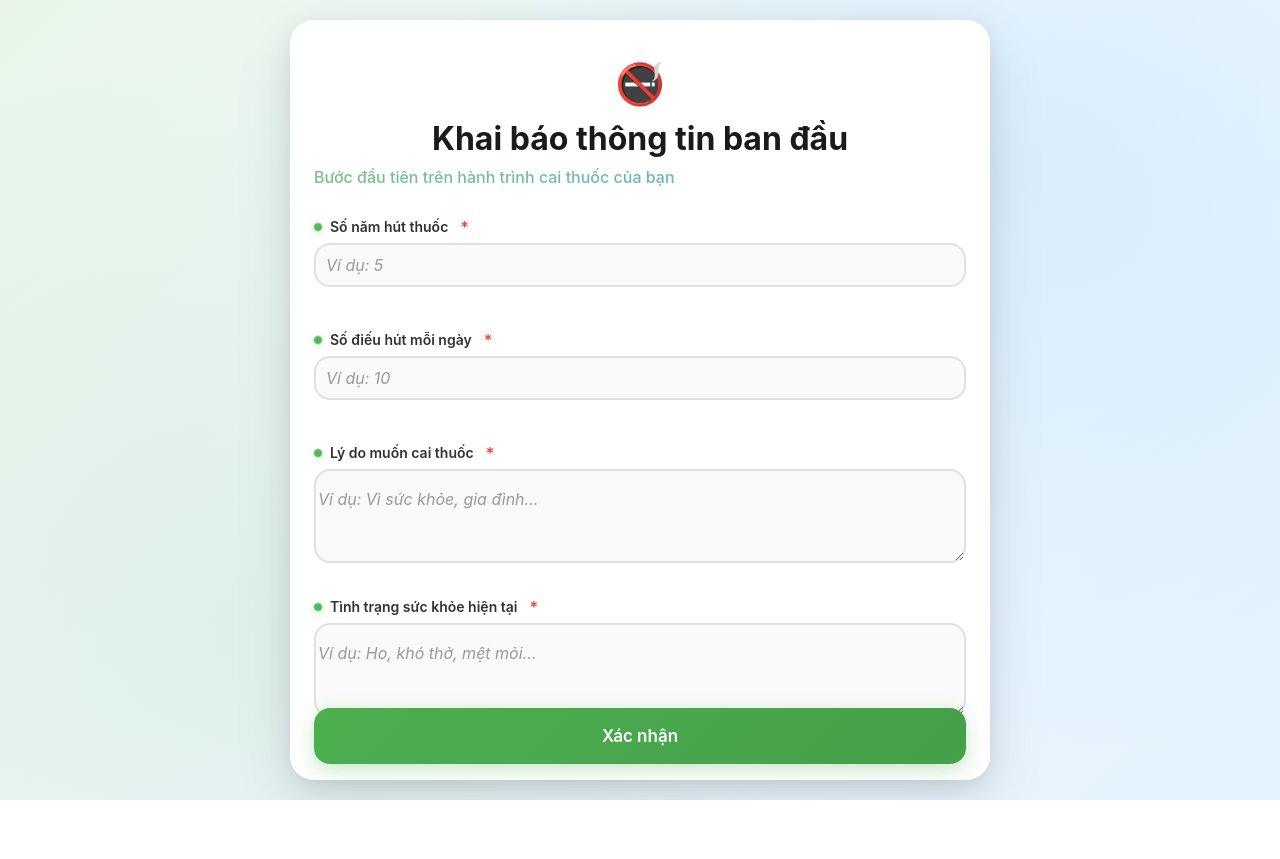
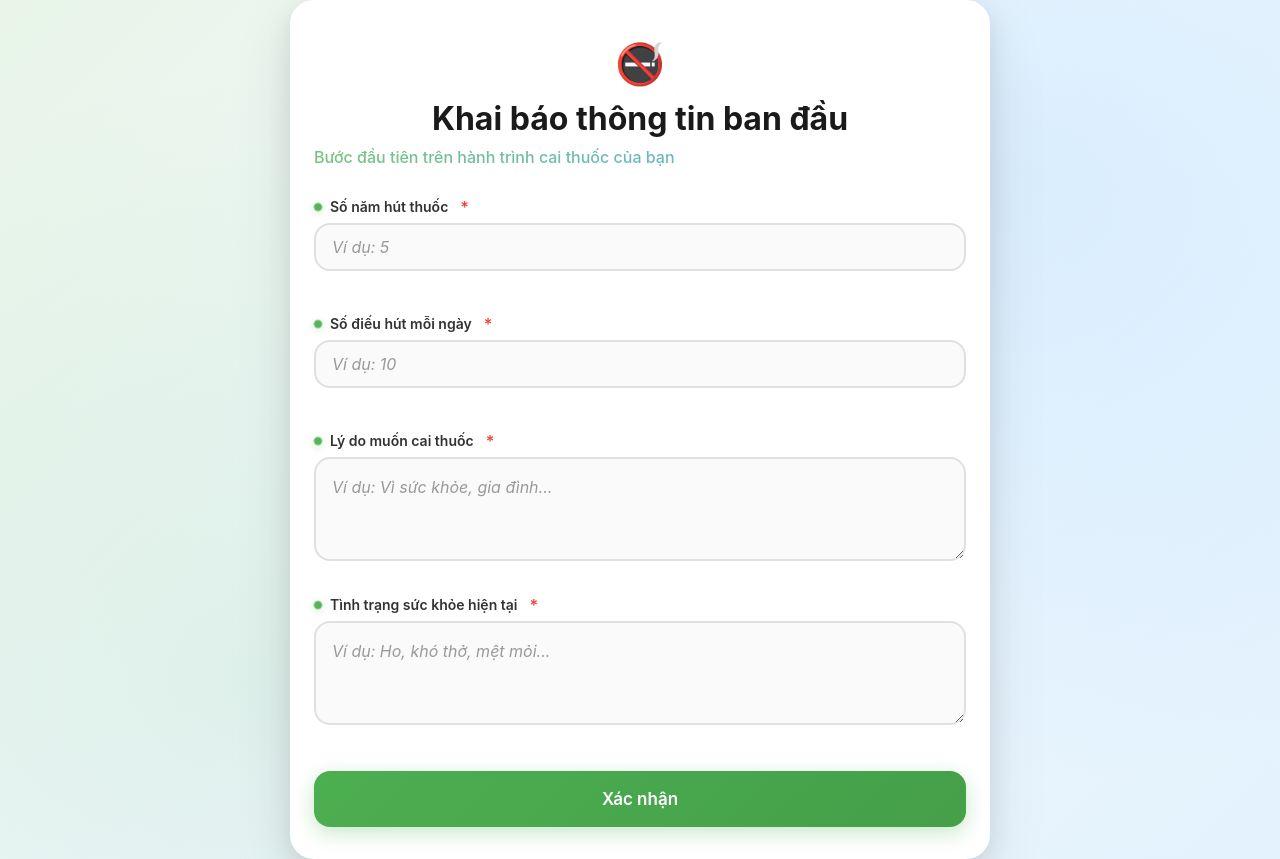
Before and after one commit to Kthichcode/SWP_ProjectQuitSmoking, a React (Vite) app in the folder Fontend/: page /initial-info in a window 1280 px wide. Before the commit the page ends 800 px from the top, so only its background shows below. Built offline with nearby package versions, Linux system fonts and the light colour scheme.

Commit message:
fix css cho mọi zoom

```diff
--- a/Fontend/src/components/UserInitialInfoForm.css
+++ b/Fontend/src/components/UserInitialInfoForm.css
@@ -1,15 +1,17 @@
 /* UserInitialInfoForm.css */
+
 .user-initial-info-container {
   display: flex;
   justify-content: center;
   align-items: center;
   min-height: 100vh;
-  height: 100vh;
+  height: auto;
+
   padding: 0;
   background: linear-gradient(135deg, #e8f5e8 0%, #f0f8ff 50%, #e3f2fd 100%);
   font-family: 'Inter', -apple-system, BlinkMacSystemFont, 'Segoe UI', Roboto, sans-serif;
   position: relative;
-  overflow: hidden;
+  overflow-y: auto;
 }
 
 .user-initial-info-container::before {
@@ -28,17 +30,17 @@
   background: #ffffff;
   border-radius: 24px;
   box-shadow: 0 20px 60px rgba(0, 0, 0, 0.1), 0 8px 24px rgba(0, 0, 0, 0.08);
-  padding: 24px 24px 16px 24px;
+  padding: 24px 24px 32px 24px;
   width: 100%;
   max-width: 700px;
   position: relative;
-  overflow: visible;
+  overflow: auto;
   z-index: 1;
   height: auto;
-  max-height: 95vh;
+
   display: flex;
   flex-direction: column;
-  justify-content: space-between;
+
 }
 
 /* Progress Bar with Breathing Animation */
@@ -197,7 +199,6 @@
 
 /* Input Icon Styling */
 .field-input {
-
   border: 2px solid #e0e0e0;
   border-radius: 16px;
   font-size: 16px;
@@ -207,51 +208,11 @@
   outline: none;
   width: 100%;
   box-sizing: border-box;
-  position: relative;
-  color:black
+  color: black;
+  padding: 12px 16px; /* ✅ đảm bảo padding đầy đủ */
 }
 
 
-
-.field-group:nth-child(1) .field-input::before {
-  content: '📅';
-  position: absolute;
-  left: 16px;
-  top: 50%;
-  transform: translateY(-50%);
-  font-size: 20px;
-}
-
-
-
-.field-group:nth-child(2) .field-input::before {
-  content: '🚬';
-  position: absolute;
-  left: 16px;
-  top: 50%;
-  transform: translateY(-50%);
-  font-size: 20px;
-}
-
-
-
-.field-group:nth-child(3) .field-input::before {
-  content: '💭';
-  position: absolute;
-  left: 16px;
-  top: 20px;
-  font-size: 20px;
-}
-
-
-
-.field-group:nth-child(4) .field-input::before {
-  content: '🫁';
-  position: absolute;
-  left: 16px;
-  top: 20px;
-  font-size: 20px;
-}
 
 .field-group:nth-child(4) .field-input:focus {
   border-left-color: #4CAF50;
@@ -320,6 +281,7 @@
 
 /* Form Actions */
 .form-actions {
+  margin-top: 24px;
   margin-bottom: 0;
   position: relative;
 }
```
